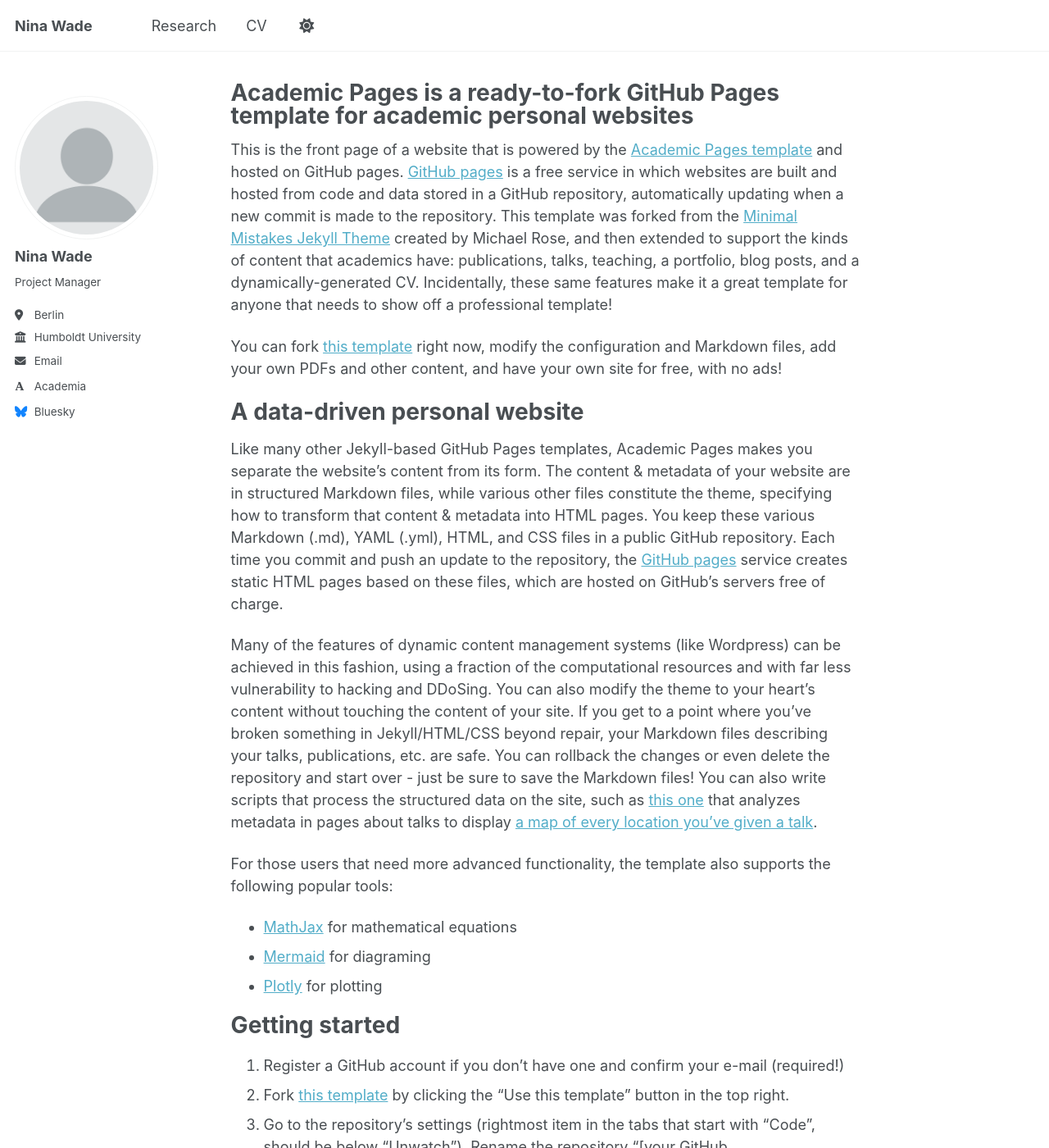
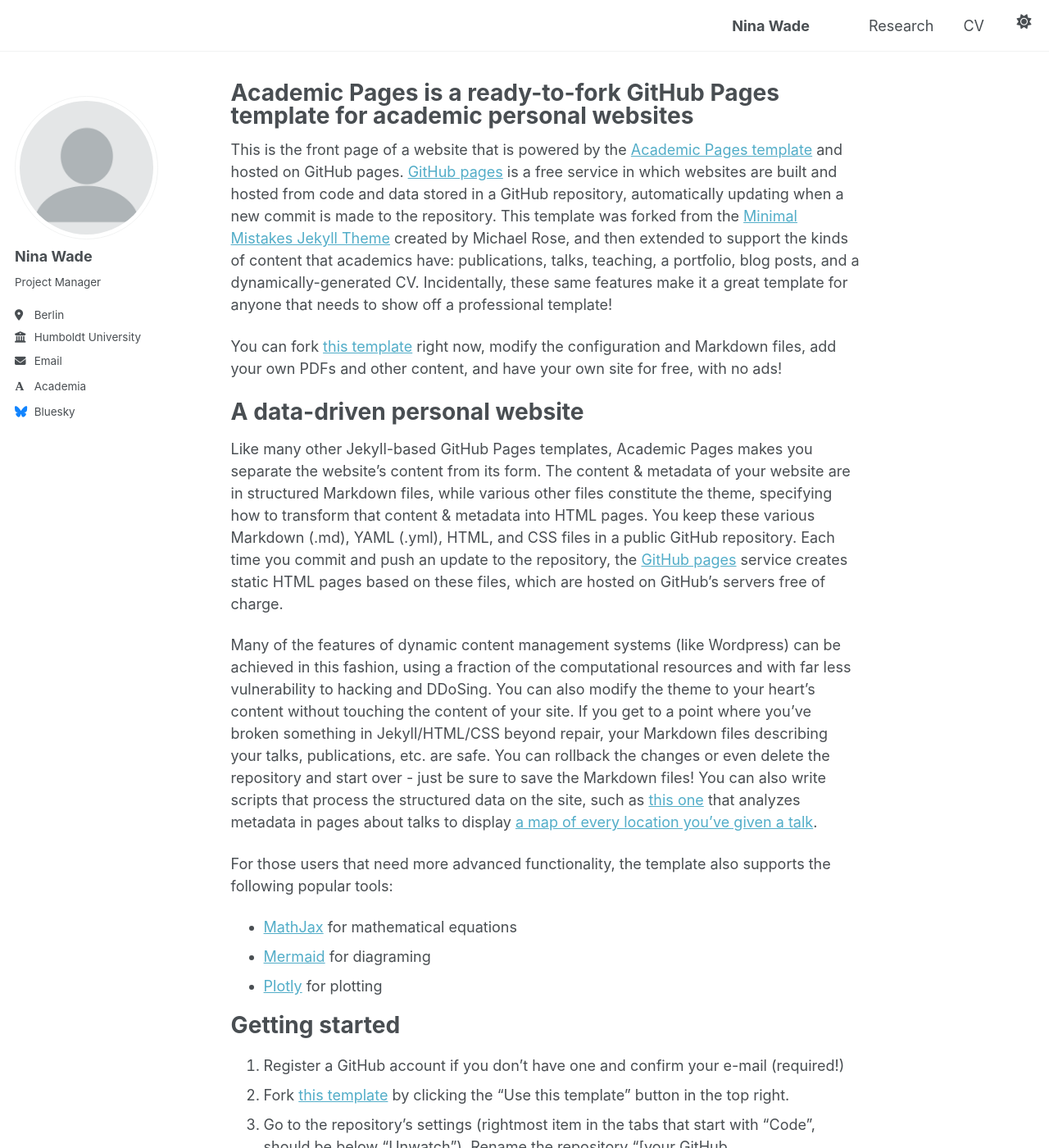
Before and after one commit to ninawade/academicwebsite, a Jekyll site: the page built from _pages/about.md, in a window 1280 px wide and 1400 px high. Shown: the whole window at 82% size. Built offline with Jekyll 4.4.1, drawn with Linux system fonts in a browser that asks for light colours; some web fonts are replaced; a script bundle is joined from its source files by our own code; library files that are not in the unit come from our copies.

Commit message:
Update main.scss

```diff
--- a/assets/css/main.scss
+++ b/assets/css/main.scss
@@ -45,3 +45,17 @@
 .masthead__inner-wrap .greedy-nav {
   justify-content: space-between;
 }
+/* Nina Wade links, Navigation rechts */
+.masthead__inner-wrap .greedy-nav {
+  display: flex;
+  align-items: center;
+}
+
+.masthead__inner-wrap .greedy-nav .site-title {
+  flex-shrink: 0; /* verhindert Zusammenziehen */
+}
+
+.masthead__inner-wrap .greedy-nav .visible-links {
+  display: flex;
+  margin-left: auto; /* schiebt Menüpunkte nach rechts */
+}
```
